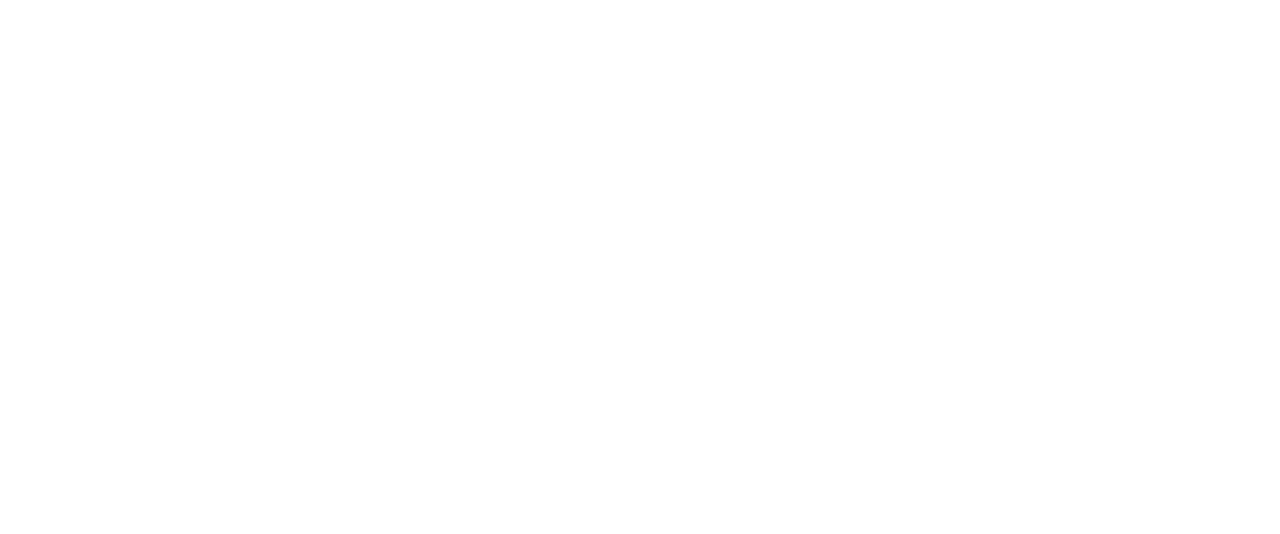
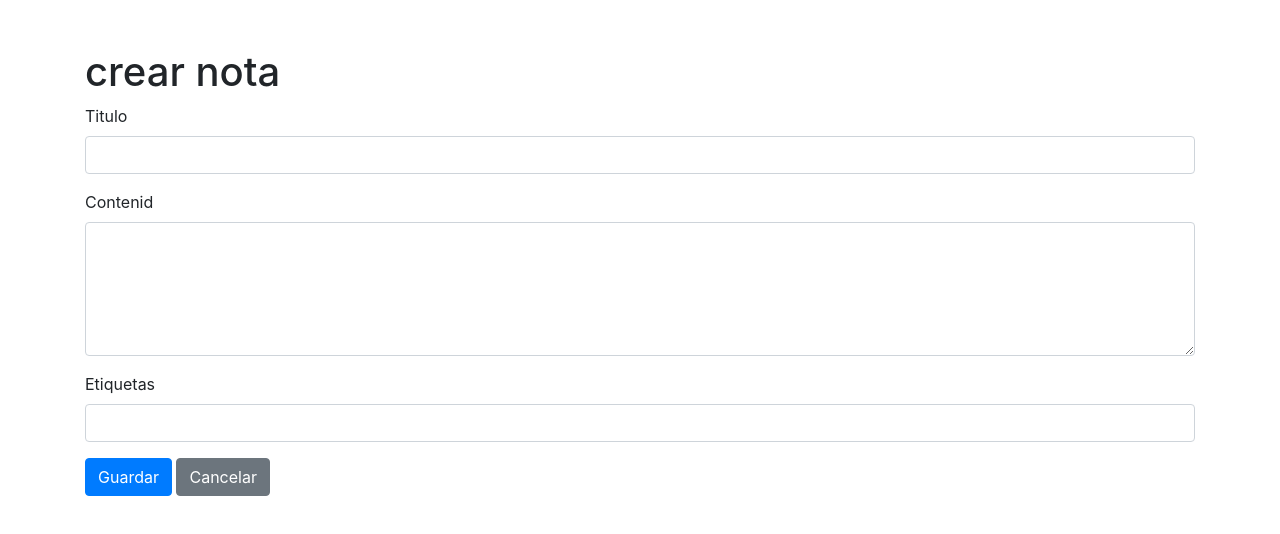
Before and after one commit to vargasdavid035/Caso-de-Estudio-1, a website: page public/edit.html in a window 1280 px wide. Drawn offline with nearby package versions, Linux system fonts and the light colour scheme.

Commit message:
paginas home y edit credas

```diff
--- a/public/edit.html
+++ b/public/edit.html
@@ -4,8 +4,32 @@
     <meta charset="UTF-8">
     <meta name="viewport" content="width=device-width, initial-scale=1.0">
     <title>Editar Notas</title>
+    <link rel="stylesheet" href="https://stackpath.bootstrapcdn.com/bootstrap/4.5.2/css/bootstrap.min.css">
+    <link rel="stylesheet" href="css/estilos.css">
+    <script src="https://code.jquery.com/jquery-3.5.1.min.js"></script>
+    <script src="js/script.js"></script>
 </head>
 <body>
+    <div class="container mt-5">
+        <h1 id="form-title">crear nota</h1>
+        <form id="note-form">
+            <div class="form-group">
+                <label for="title">Titulo</label>
+                <input type="text" id="title" name="title" class="form-control" maxlength="200" required>
+            </div>
+            <div class="form-group">
+                <label for="content">Contenid</label>
+                <textarea id="content" name="content" class="form-control" rows="5" required></textarea>
+            </div>
+            <div class="form-group">
+                <label for="tags">Etiquetas</label>
+                <input type="text" id="tags" name="tags" class="form-control">
+            </div>
+            <button type="submit" class="btn btn-primary" id="save-button">Guardar</button>
+            <button type="button" class="btn btn-secondary" onclick="window.location.href='/'">Cancelar</button>
+            <button type="button" class="btn btn-danger" id="delete-button" style="display: none;">Eliminar</button>
+        </form>
+    </div>
 
 </body>
 </html>
```
Also changed, not shown: public/home.html (+13 -0 lines), server.js (+6 -16 lines), public/css/estilos.css (deleted).
